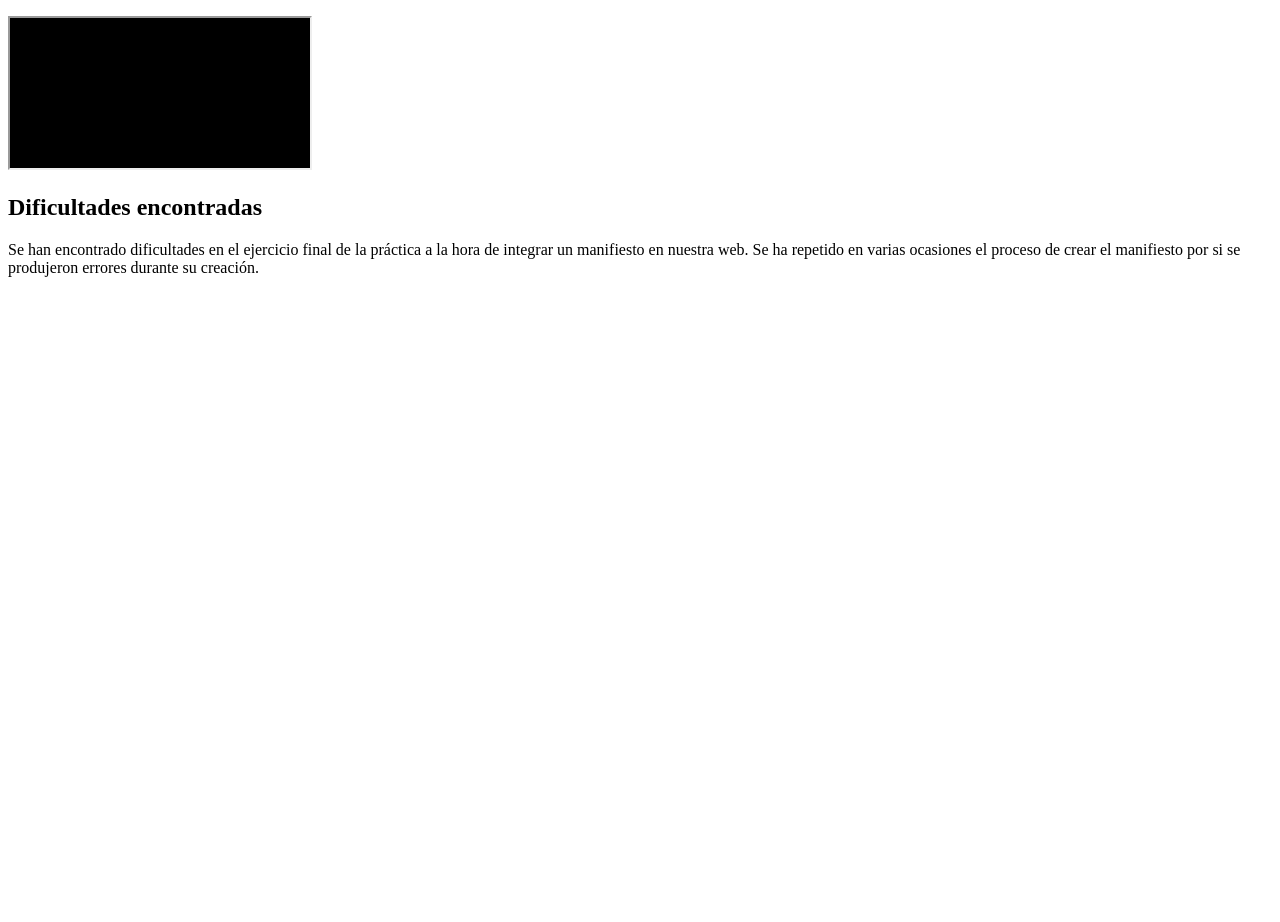
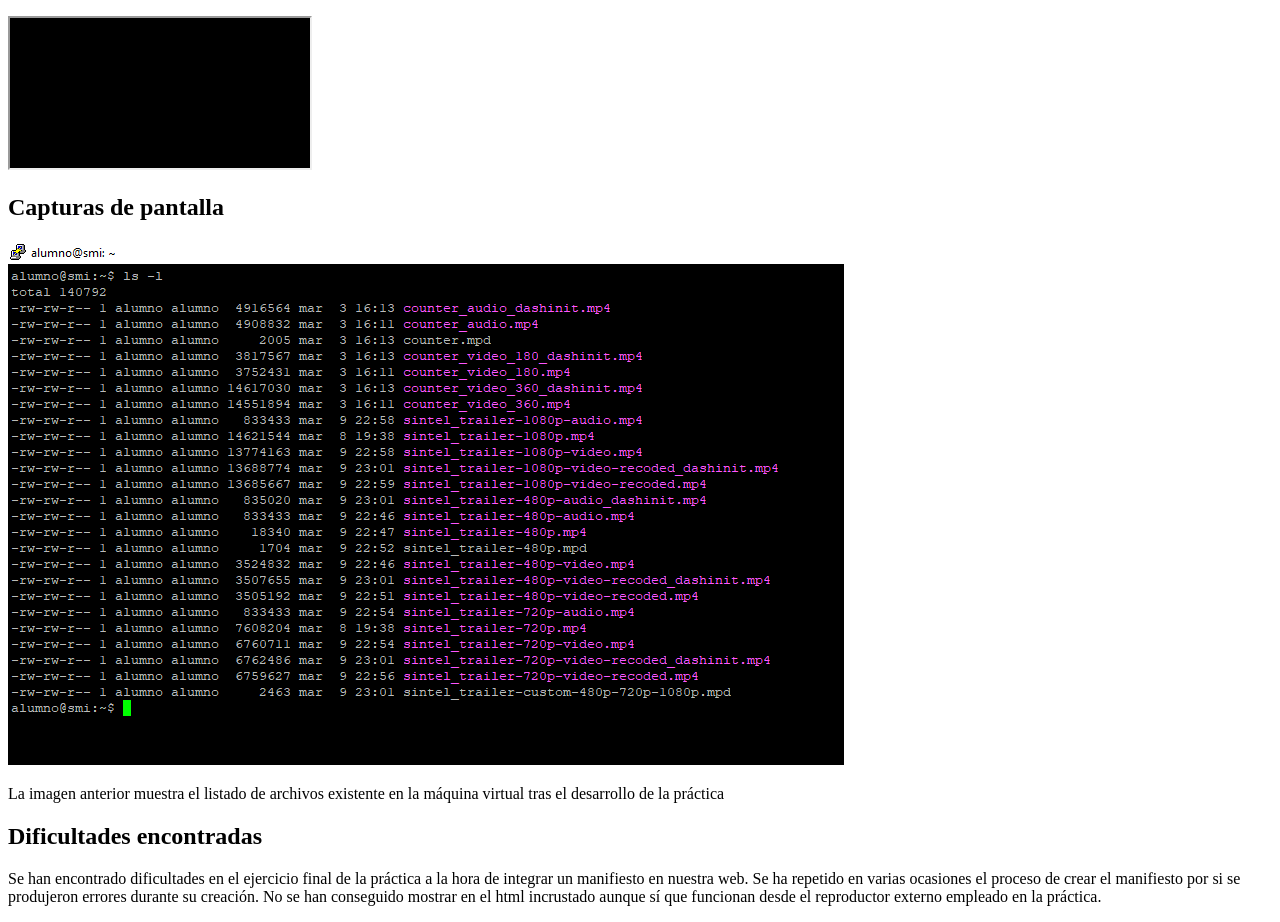
Before and after one commit to uo265213/cgsm-pl2-uo265213, a website built with webpack: page sesion5/index.html in a window 1280 px wide. Shown: the part 558-1480 px from the top of the page. Before the commit the page ends 851 px from the top, so only its background shows below. Built offline with nearby package versions, Linux system fonts and the light colour scheme; files whose address does not match are found by name.

Commit message:
Cambios en la memoria, pendientes problemas

```diff
--- a/sesion5/index.html
+++ b/sesion5/index.html
@@ -45,10 +45,14 @@
                 <iframe class="container" src="./prac5-2.html">
                 </iframe>
 
+            <h2>Capturas de pantalla</h2>
+                <img src="./images/imagen.png">
+                <p>La imagen anterior muestra el listado de archivos existente en la máquina virtual tras el desarrollo de la práctica </p>
             <h2>Dificultades encontradas</h2>
 			<p>
                 Se han encontrado dificultades en el ejercicio final de la práctica a la hora de integrar un manifiesto en nuestra web. Se ha repetido en varias ocasiones el proceso
-                de crear el manifiesto por si se produjeron errores durante su creación.
+                de crear el manifiesto por si se produjeron errores durante su creación. No se han conseguido mostrar en el html incrustado aunque sí que funcionan desde
+                el reproductor externo empleado en la práctica.
             </p>
         </div>
     </body>
```
Also changed, not shown: sesion5/images/imagen.png (added).
